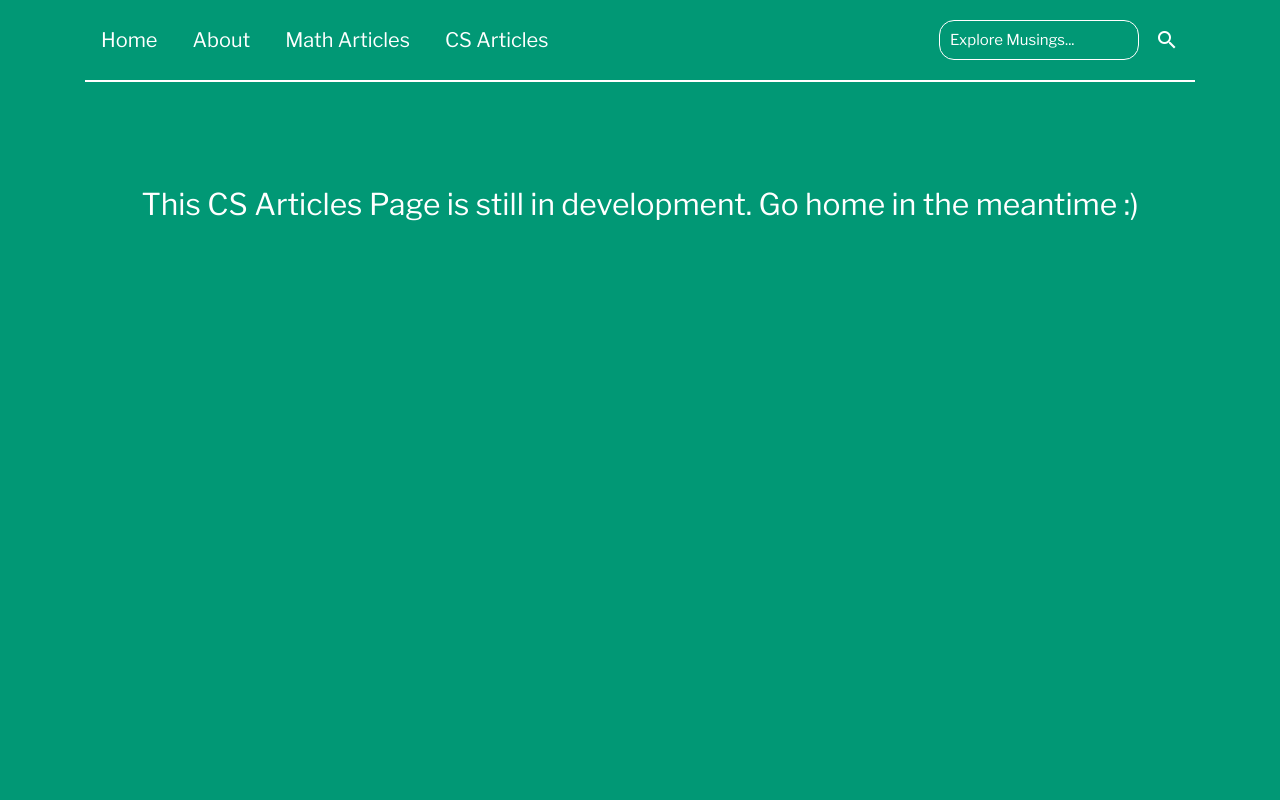
After one commit to connorli18/connors-math-musings, a Flask app: page /csarticles in a window 1280 px wide. The commit adds this page. Run offline with Flask 3, Linux system fonts and the light colour scheme; some libraries are stand-ins or nearby versions.

Commit message:
got everything working

```diff
--- a/article_list.py
+++ b/article_list.py
@@ -1,8 +1,26 @@
-article_list = {
+math_article_list = {
     "FTCNotes": {
         "filename": "test.txt",
         "author": "Connor Li",
-        "title": "FTC Notes",
-        "publish-date": "2021-06-09"
+        "title": "Fundamental Theorem of Calculus",
+        "publish-date": "2024-03-01"
+    },
+    "parityprob": {
+        "filename": "theparityproblem.txt",
+        "author": "Connor Li",
+        "title": "Parity Problem In Sieve Theory",
+        "publish-date": "2024-04-26"
+    },
+    "brunssieve": {
+        "filename": "brunssieve.txt",
+        "author": "Connor Li",
+        "title": "Brun's Combinatorial Sieve & Twin Primes",
+        "publish-date": "2024-03-20"
+    },
+    "quantests": {
+        "filename": "quantests.txt",
+        "author": "Connor Li",
+        "title": "Quantitative Estimates & Sums of Two Cubes",
+        "publish-date": "2024-02-07"
     }
 }
--- a/server.py
+++ b/server.py
@@ -5,26 +5,33 @@ from flask import sessions
 from flask import abort
 import json
 import random
-from article_list import article_list
+from article_list import math_article_list
 import os
+from datetime import datetime
 
 app = Flask(__name__)
 app.secret_key = 'super secret key'
 
-
 @app.route('/articlespec/<article>')
 def articlespec(article):
     # Assuming article_list is a dictionary with article names as keys and filenames as values
-    if article not in article_list:
+    if article not in math_article_list:
         abort(404)
-    filename = article_list[article]['filename']
+    filename = math_article_list[article]['filename']
+    title = math_article_list[article]['title']
+    author = math_article_list[article]['author']
+
+    publish_date = math_article_list[article]['publish-date']
+    date = datetime.strptime(publish_date, '%Y-%m-%d')
+    formatted_date = date.strftime('%B %Y')
+
     if filename is None:
         abort(404)  # If the article is not found in the list, return a 404 error
     # Join the filename with the directory path
     full_path = os.path.join('latex_converter', filename)
     with open(full_path, 'r') as file:
         article_content = file.read()
-    return render_template('articlespec.html', content=article_content)
+    return render_template('articlespec.html', content=article_content, title=title, author=author, date=formatted_date)
 
 @app.route('/')
 def index():
@@ -40,9 +47,19 @@ def search():
     result = []
     return render_template('search.html', query=query, result=result)
 
-@app.route('/articles')
-def articles():
-    return render_template('articles.html')
+@app.route('/matharticles')
+def matharticles():
+    rec1 = "values"
+    rec2 = "values"
+    rec3 = "values"
+    return render_template('matharticles.html', rec1=rec1, rec2=rec2, rec3=rec3)
+
+@app.route('/csarticles')
+def csarticles():
+    rec1 = "values"
+    rec2 = "values"
+    rec3 = "values"
+    return render_template('csarticles.html', rec1=rec1, rec2=rec2, rec3=rec3)
 
 @app.route('/about')
 def about():
--- /dev/null
+++ b/static/csarticles.css
@@ -0,0 +1,15 @@
+html,
+body {
+  height: 100%;
+  font-family: 'Libre Franklin', sans-serif;
+}
+
+
+.temp-error{
+    padding-top: 100px;
+    display: flex;
+    justify-content: center;
+    align-items: center;
+    font-size: 30px;
+    color: white;
+}
--- a/static/main.css
+++ b/static/main.css
@@ -11,6 +11,9 @@ body{
     padding-left: 100px;
 }
 
+.article-button-nav{
+    padding-right: 35px;
+}
 
 .nav-style-1{
     display: flex;
--- /dev/null
+++ b/templates/csarticles.html
@@ -0,0 +1,9 @@
+{% extends 'layout.html' %}
+
+{% block content %}
+<link rel="stylesheet" type="text/css" href="{{ url_for('static', filename='csarticles.css') }}">
+
+<div class="temp-error">
+    This CS Articles Page is still in development. Go home in the meantime :)
+</div>
+{% endblock %}
--- a/templates/layout.html
+++ b/templates/layout.html
@@ -26,7 +26,10 @@
                     <a id="link-nav-bar" href="{{ url_for('about') }}">About</a>
                 </div>
                 <div class="article-button-nav">
-                    <a id="link-nav-bar" href="{{ url_for('articles') }}">Article Directory</a>
+                    <a id="link-nav-bar" href="{{ url_for('matharticles') }}">Math Articles</a>
+                </div>
+                <div class="article-button-nav">
+                    <a id="link-nav-bar" href="{{ url_for('csarticles') }}">CS Articles</a>
                 </div>
                 <div class="search-bar-nav">
                     <form id="search-form">
```
Also changed, not shown: static/articlespec.css (+9 -0 lines), static/error.css (added, +15 -0 lines), templates/404.html (added, +9 -0 lines), templates/505.html (added, +9 -0 lines), templates/articles.html (deleted, +0 -9 lines), templates/articlespec.html (+12 -3 lines), templates/matharticles.html (added, +9 -0 lines), static/matharticles.css (renamed from static/articles.css), 4 other files.
